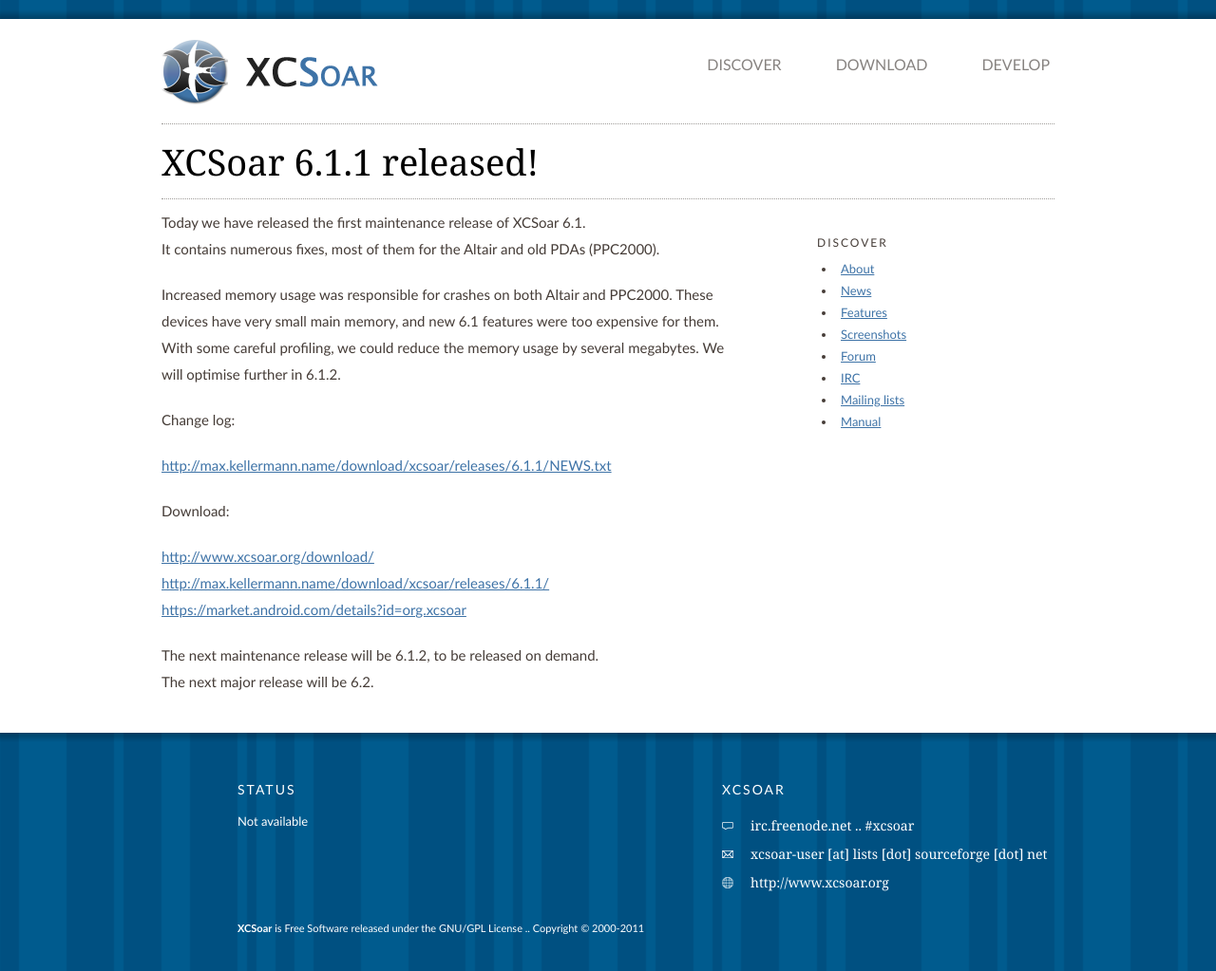
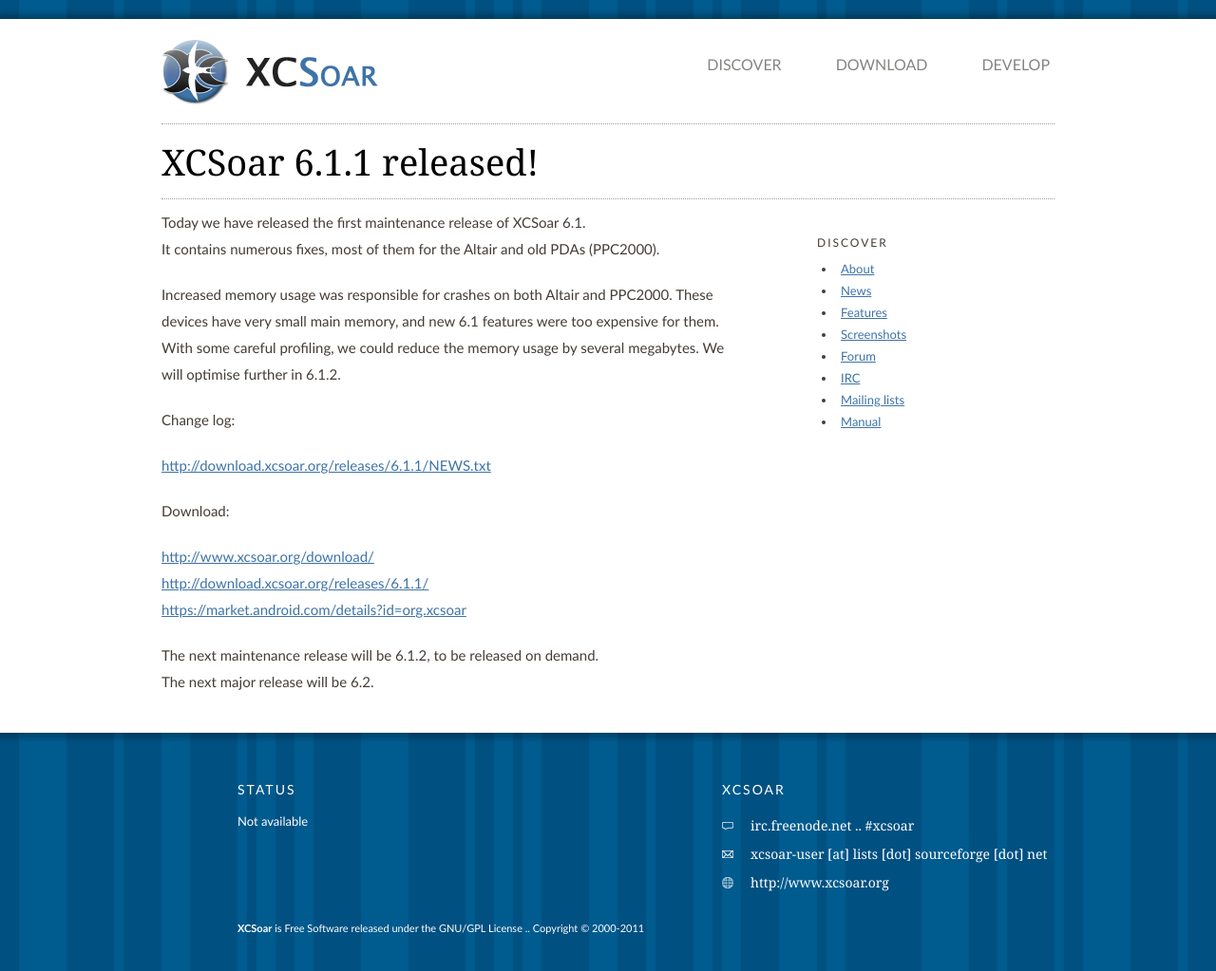
Before and after one commit to XCSoar/website, a Jekyll site: the page built from _posts/2011-06-03-XCSoar_6.1.1_released.md, in a window 1280 px wide. Shown: the whole page at 95% size. Built offline with Jekyll 4.4.1, drawn with Linux system fonts in a browser that asks for light colours.

Commit message:
_posts: Used download server url from site configuration

```diff
--- a/_posts/2011-06-03-XCSoar_6.1.1_released.md
+++ b/_posts/2011-06-03-XCSoar_6.1.1_released.md
@@ -14,12 +14,12 @@
 
 Change log:
 
- <http://max.kellermann.name/download/xcsoar/releases/6.1.1/NEWS.txt>
+ <{{ site.download_server_url }}6.1.1/NEWS.txt>
 
 Download:
 
  [http://www.xcsoar.org/download/](/download/)
- <http://max.kellermann.name/download/xcsoar/releases/6.1.1/>
+ <{{ site.download_server_url }}6.1.1/>
  <https://market.android.com/details?id=org.xcsoar>
 
 The next maintenance release will be 6.1.2, to be released on demand.
```
Also changed, not shown: _posts/2010-12-20-XCSoar_6.0_released.md (+1 -1 lines), _posts/2011-05-19-XCSoar_6.1_released.md (+2 -2 lines).
